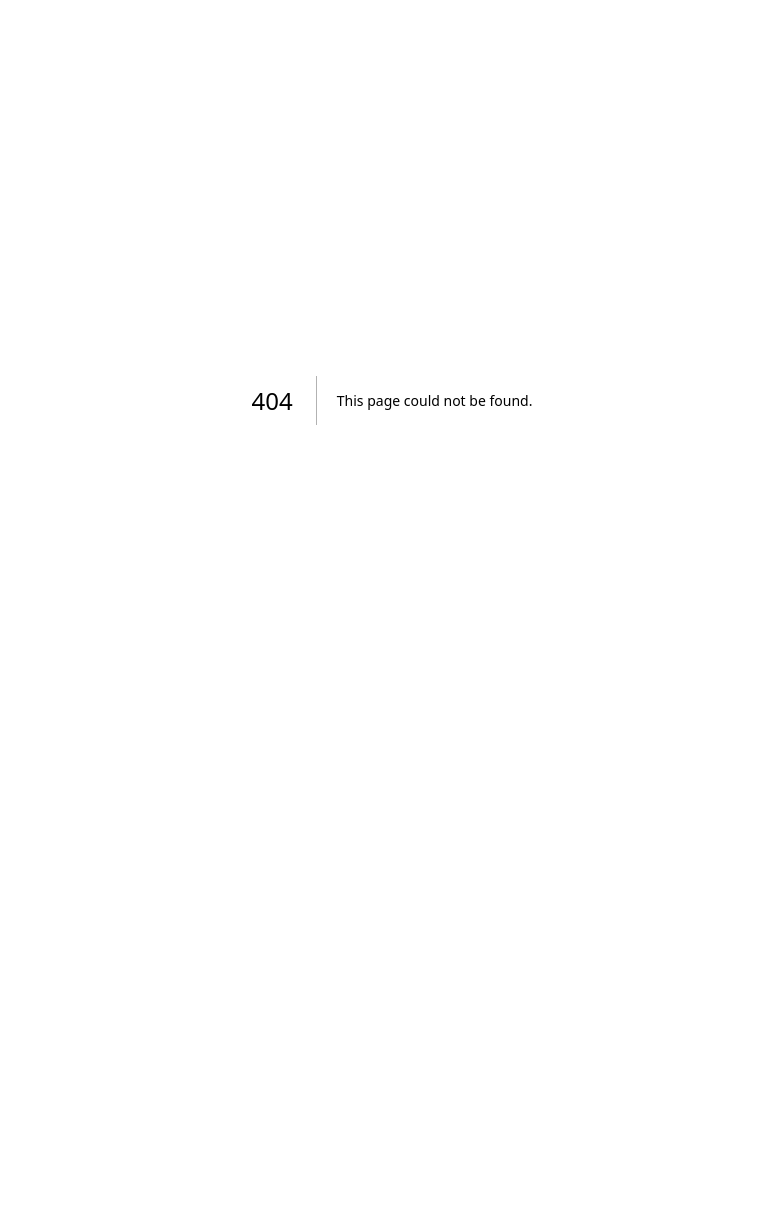
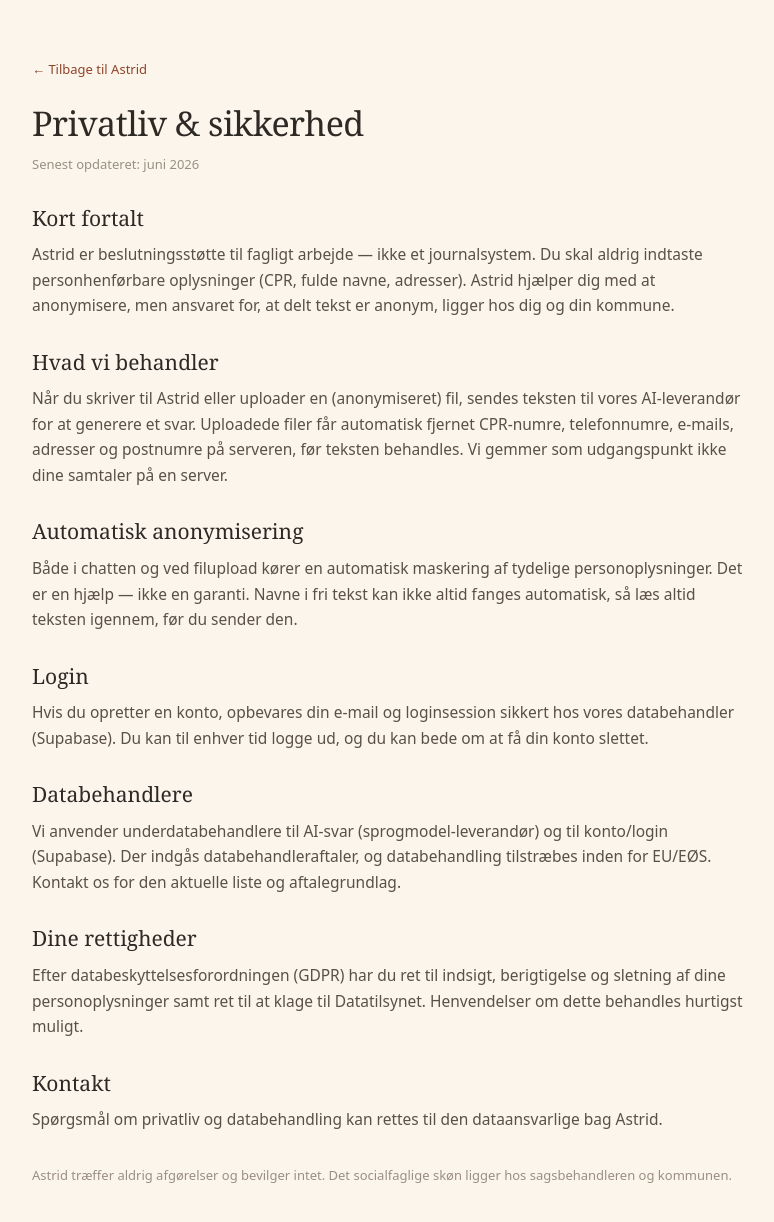
Before and after one commit to psykomotoriskterapikbh/kaerne-webapp, a Next.js app: page /privatliv in a window 1280 px wide. Before the commit this address had no page. Shown: the top 1222 px of the page, without its empty margins (248-1022 px from the left). Before the commit the page ends 800 px from the top, so only its background shows below. Built offline with nearby package versions, Linux system fonts and the light colour scheme.

Commit message:
Create page.tsx

```diff
--- /dev/null
+++ b/src/app/privatliv/page.tsx
@@ -0,0 +1,59 @@
+import type { Metadata } from "next";
+
+export const metadata: Metadata = {
+  title: "Privatliv & sikkerhed",
+  description: "Sådan håndterer Astrid data, anonymisering og GDPR.",
+};
+
+const sec: React.CSSProperties = { marginTop: 28 };
+const h2: React.CSSProperties = { fontFamily: "var(--font-serif)", fontSize: 21, fontWeight: 400, color: "var(--kaerne-ink)", margin: "0 0 8px" };
+const p: React.CSSProperties = { fontSize: 15.5, lineHeight: 1.65, color: "var(--kaerne-ink-soft)", margin: "0 0 10px" };
+
+export default function PrivatlivPage() {
+  return (
+    <main style={{ minHeight: "100dvh", background: "var(--kaerne-sand)", padding: "56px 24px 80px" }}>
+      <article style={{ maxWidth: 720, margin: "0 auto" }}>
+        <a href="/" style={{ fontSize: 13, color: "var(--kaerne-terracotta-deep)", textDecoration: "none" }}>← Tilbage til Astrid</a>
+        <h1 style={{ fontFamily: "var(--font-serif)", fontSize: 34, fontWeight: 300, color: "var(--kaerne-ink)", margin: "18px 0 6px", letterSpacing: "-0.015em" }}>Privatliv & sikkerhed</h1>
+        <p style={{ fontSize: 13, color: "var(--kaerne-muted)", margin: 0 }}>Senest opdateret: juni 2026</p>
+
+        <section style={sec}>
+          <h2 style={h2}>Kort fortalt</h2>
+          <p style={p}>Astrid er beslutningsstøtte til fagligt arbejde — ikke et journalsystem. Du skal aldrig indtaste personhenførbare oplysninger (CPR, fulde navne, adresser). Astrid hjælper dig med at anonymisere, men ansvaret for, at delt tekst er anonym, ligger hos dig og din kommune.</p>
+        </section>
+
+        <section style={sec}>
+          <h2 style={h2}>Hvad vi behandler</h2>
+          <p style={p}>Når du skriver til Astrid eller uploader en (anonymiseret) fil, sendes teksten til vores AI-leverandør for at generere et svar. Uploadede filer får automatisk fjernet CPR-numre, telefonnumre, e-mails, adresser og postnumre på serveren, før teksten behandles. Vi gemmer som udgangspunkt ikke dine samtaler på en server.</p>
+        </section>
+
+        <section style={sec}>
+          <h2 style={h2}>Automatisk anonymisering</h2>
+          <p style={p}>Både i chatten og ved filupload kører en automatisk maskering af tydelige personoplysninger. Det er en hjælp — ikke en garanti. Navne i fri tekst kan ikke altid fanges automatisk, så læs altid teksten igennem, før du sender den.</p>
+        </section>
+
+        <section style={sec}>
+          <h2 style={h2}>Login</h2>
+          <p style={p}>Hvis du opretter en konto, opbevares din e-mail og loginsession sikkert hos vores databehandler (Supabase). Du kan til enhver tid logge ud, og du kan bede om at få din konto slettet.</p>
+        </section>
+
+        <section style={sec}>
+          <h2 style={h2}>Databehandlere</h2>
+          <p style={p}>Vi anvender underdatabehandlere til AI-svar (sprogmodel-leverandør) og til konto/login (Supabase). Der indgås databehandleraftaler, og databehandling tilstræbes inden for EU/EØS. Kontakt os for den aktuelle liste og aftalegrundlag.</p>
+        </section>
+
+        <section style={sec}>
+          <h2 style={h2}>Dine rettigheder</h2>
+          <p style={p}>Efter databeskyttelsesforordningen (GDPR) har du ret til indsigt, berigtigelse og sletning af dine personoplysninger samt ret til at klage til Datatilsynet. Henvendelser om dette behandles hurtigst muligt.</p>
+        </section>
+
+        <section style={sec}>
+          <h2 style={h2}>Kontakt</h2>
+          <p style={p}>Spørgsmål om privatliv og databehandling kan rettes til den dataansvarlige bag Astrid.</p>
+        </section>
+
+        <p style={{ ...p, marginTop: 32, fontSize: 13, color: "var(--kaerne-muted)" }}>Astrid træffer aldrig afgørelser og bevilger intet. Det socialfaglige skøn ligger hos sagsbehandleren og kommunen.</p>
+      </article>
+    </main>
+  );
+}
```
